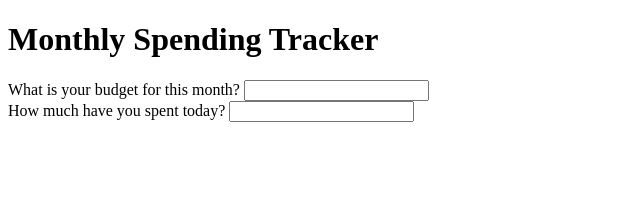
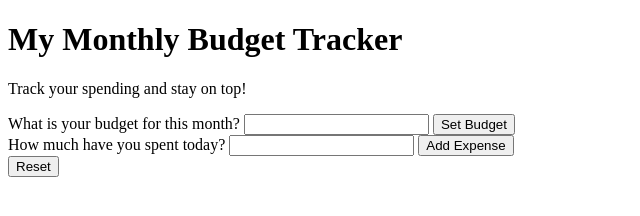
Before and after one commit to Godders1987/budget_app, a plain HTML site: page index.html in a window 1280 px wide. Shown: the whole page, without its empty margins (0-640 px from the left). Drawn offline with Linux system fonts and the light colour scheme.

Commit message:
Started to add further structure to HTML

```diff
--- a/index.html
+++ b/index.html
@@ -4,18 +4,29 @@
     <meta charset="UTF-8" />
     <meta name="viewport" content="width=device-width, initial-scale=1.0" />
     <link rel="stylesheet" href="styles.css" />
+    <title>Monthly Budget App</title>
     <title>Document</title>
   </head>
   <body>
-    <h1>Monthly Spending Tracker</h1>
+    <header>
+      <h1>My Monthly Budget Tracker</h1>
+      <p>Track your spending and stay on top!</p>
+    </header>
+
+    <div id="summary">
+      <!-- Here will go Monthly Spend, Total Spend and Remaining -->
+    </div>
     <div>
       <label for="monthly-amount">What is your budget for this month?</label>
       <input type="number" id="monthly-amount" />
+      <button type="button">Set Budget</button>
     </div>
 
     <div>
       <label for="amount-spent">How much have you spent today?</label>
       <input type="number" id="amount-spent" />
+      <button type="button">Add Expense</button>
     </div>
+    <button type="button">Reset</button>
   </body>
 </html>
```
